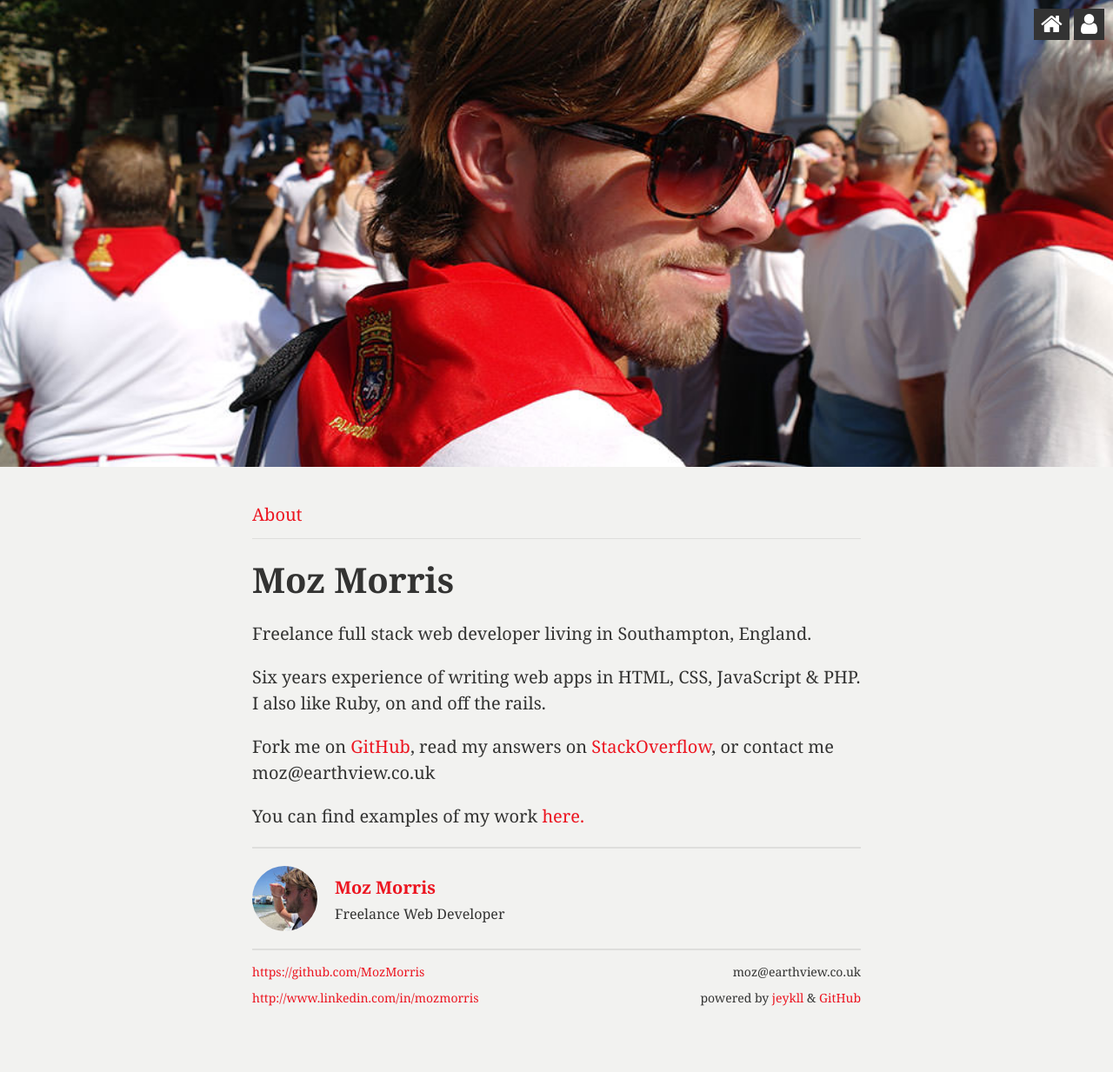
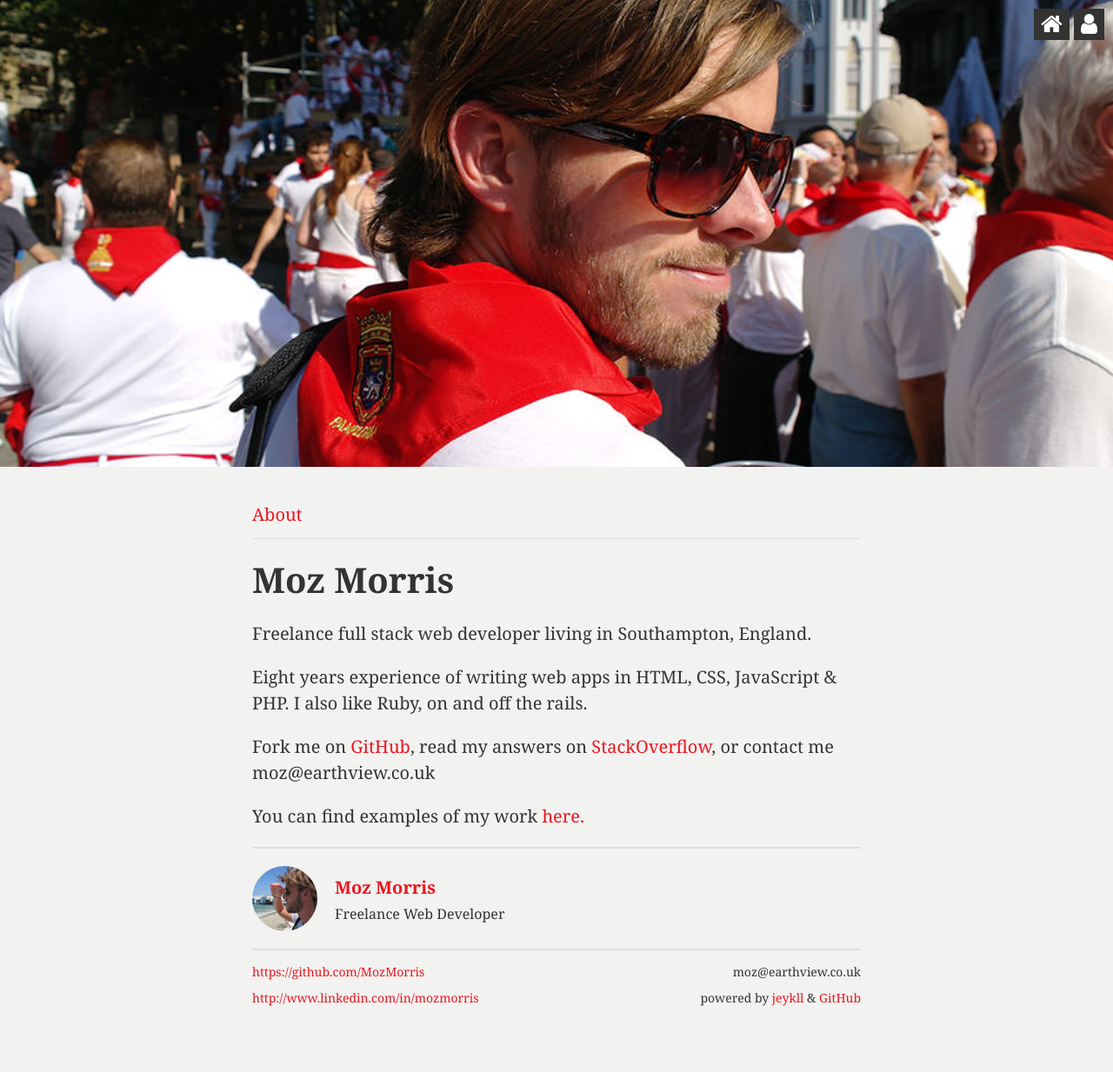
Before and after one commit to mozmorris/mozmorris.github.com, a Jekyll site: the page built from about.html, in a window 1280 px wide. Shown: the whole page at 87% size. Built offline with Jekyll 4.4.1, drawn with Linux system fonts in a browser that asks for light colours; nearby versions of some CDN libraries; Markdown is read by kramdown in place of the engine named in the settings.

Commit message:
Bio update.

```diff
--- a/about.html
+++ b/about.html
@@ -14,8 +14,8 @@ link: home
 
 <p>Freelance full stack web developer living in Southampton, England.</p>
 
-<p>Six years experience of writing web apps in HTML, CSS, JavaScript & PHP. I also like Ruby, on and off the rails.</p>
+<p>Eight years experience of writing web apps in HTML, CSS, JavaScript &amp; PHP. I also like Ruby, on and off the rails.</p>
 
 <p>Fork me on <a href="https://github.com/MozMorris">GitHub</a>, read my answers on <a href="http://stackoverflow.com/users/770876/moz-morris">StackOverflow</a>, or contact me moz@earthview.co.uk</p>
 
-<p>You can find examples of my work <a href="http://mozmorris.co.uk/portfolio-of-work/">here.</a></p>
+<p>You can find examples of my work <a href="http://mozmorris.co.uk/">here.</a></p>
```
